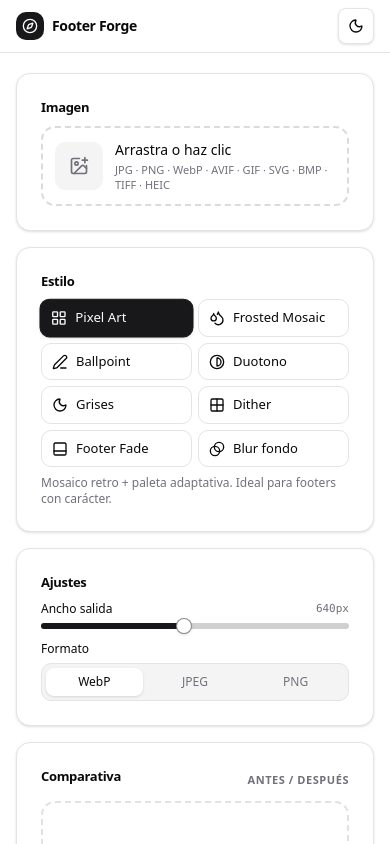
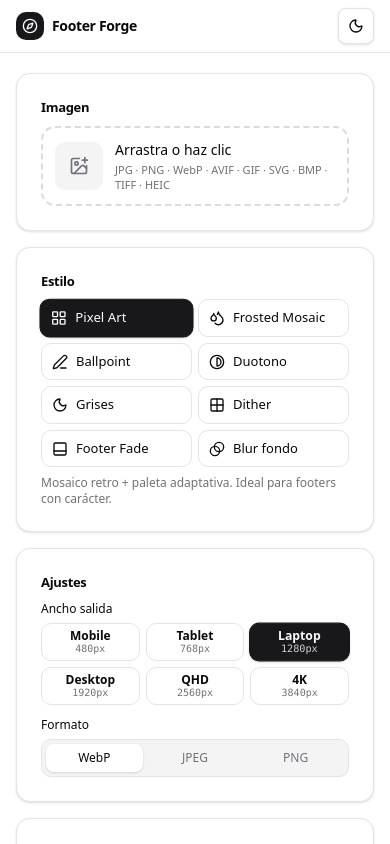
Before and after one commit to mentamarindos/footer-forge, a React (Vite) app: page / in a window 390 px wide. Shown: the top 844 px of the page. Built offline with nearby package versions, Linux system fonts and the light colour scheme.

Commit message:
Ancho por presets mobile→4K en vez de slider; default 1280

```diff
--- a/src/components/footer-art-uploader.tsx
+++ b/src/components/footer-art-uploader.tsx
@@ -33,7 +33,7 @@ export interface FooterArtUploaderProps {
 export function FooterArtUploader({
   defaultStyle = "pixel-art",
   availableStyles,
-  targetWidth = 640,
+  targetWidth = 1280,
   maxBytes = 102_400,
   output = "image/webp",
   onProcessed,
--- a/src/components/output-settings.tsx
+++ b/src/components/output-settings.tsx
@@ -1,7 +1,6 @@
 import { Label } from "@/components/ui/label";
-import { Slider } from "@/components/ui/slider";
 import type { OutputFormat } from "@/store/use-forge-store";
-import { useForgeStore } from "@/store/use-forge-store";
+import { WIDTH_PRESETS, useForgeStore } from "@/store/use-forge-store";
 import { cn } from "@/lib/utils";
 
 const FORMATS: Array<{ value: OutputFormat; label: string }> = [
@@ -10,7 +9,7 @@ const FORMATS: Array<{ value: OutputFormat; label: string }> = [
   { value: "image/png", label: "PNG" },
 ];
 
-/** Ancho de salida + formato segmentado, en fila compacta. */
+/** Ancho por presets de pantalla + formato segmentado. */
 export function OutputSettings() {
   const width = useForgeStore((s) => s.width);
   const format = useForgeStore((s) => s.format);
@@ -20,11 +19,34 @@ export function OutputSettings() {
   return (
     <div className="grid gap-3">
       <div className="grid gap-1.5">
-        <div className="flex items-center justify-between">
-          <Label className="text-xs">Ancho salida</Label>
-          <span className="font-mono text-[11px] text-muted-foreground">{width}px</span>
+        <Label className="text-xs">Ancho salida</Label>
+        <div className="grid grid-cols-3 gap-1.5" role="group" aria-label="Ancho de salida por pantalla">
+          {WIDTH_PRESETS.map((p) => {
+            const isActive = p.width === width;
+            return (
+              <button
+                key={p.id}
+                type="button"
+                aria-pressed={isActive}
+                title={`${p.label} · ${p.width}px (${p.hint})`}
+                onClick={() => setWidth(p.width)}
+                className={cn(
+                  "grid gap-0.5 rounded-lg border px-2 py-1.5 text-center transition-all duration-150",
+                  "focus-visible:outline-none focus-visible:ring-1 focus-visible:ring-ring",
+                  "active:scale-95",
+                  isActive
+                    ? "scale-[1.02] border-primary bg-primary text-primary-foreground shadow"
+                    : "border-input bg-background hover:-translate-y-px hover:bg-accent hover:text-accent-foreground hover:shadow-sm"
+                )}
+              >
+                <span className="text-xs font-semibold leading-none">{p.label}</span>
+                <span className={cn("font-mono text-[10px] leading-none", isActive ? "opacity-80" : "text-muted-foreground")}>
+                  {p.width}px
+                </span>
+              </button>
+            );
+          })}
         </div>
-        <Slider min={160} max={1200} step={10} value={[width]} onValueChange={([v]) => setWidth(v)} />
       </div>
       <div className="grid gap-1.5">
         <Label className="text-xs">Formato</Label>
--- a/src/store/use-forge-store.ts
+++ b/src/store/use-forge-store.ts
@@ -8,6 +8,25 @@ import type { StyleParams } from "@/lib/image/styles/types";
 import { formatBytes } from "@/lib/utils";
 
 export type OutputFormat = "image/webp" | "image/jpeg" | "image/png";
+
+export interface WidthPreset {
+  id: string;
+  label: string;
+  width: number;
+  hint: string;
+}
+
+/** Anchos de salida por tamaño de pantalla, de mobile a 4K. */
+export const WIDTH_PRESETS: WidthPreset[] = [
+  { id: "mobile", label: "Mobile", width: 480, hint: "≤480p" },
+  { id: "tablet", label: "Tablet", width: 768, hint: "768p" },
+  { id: "laptop", label: "Laptop", width: 1280, hint: "720p" },
+  { id: "desktop", label: "Desktop", width: 1920, hint: "1080p" },
+  { id: "qhd", label: "QHD", width: 2560, hint: "1440p" },
+  { id: "uhd", label: "4K", width: 3840, hint: "2160p" },
+];
+
+export const DEFAULT_WIDTH = 1280;
 
 export interface ForgeConfig {
   defaultStyle?: string;
@@ -62,7 +81,7 @@ export const useForgeStore = create<ForgeState>()((set, get) => ({
   fileKey: 0,
   styleId: "pixel-art",
   params: getDefaultParams("pixel-art"),
-  width: 640,
+  width: DEFAULT_WIDTH,
   format: "image/webp",
   maxBytes: DEFAULT_MAX_BYTES,
   availableStyles: STYLE_LIST.map((s) => s.id),
@@ -79,7 +98,7 @@ export const useForgeStore = create<ForgeState>()((set, get) => ({
     set({
       styleId,
       params: getDefaultParams(styleId),
-      width: cfg.targetWidth ?? 640,
+      width: cfg.targetWidth ?? DEFAULT_WIDTH,
       maxBytes: cfg.maxBytes ?? DEFAULT_MAX_BYTES,
       format: cfg.output ?? "image/webp",
       availableStyles: available,
```
Also changed, not shown: 1 other file (tests, documents, lock files or other folders).
